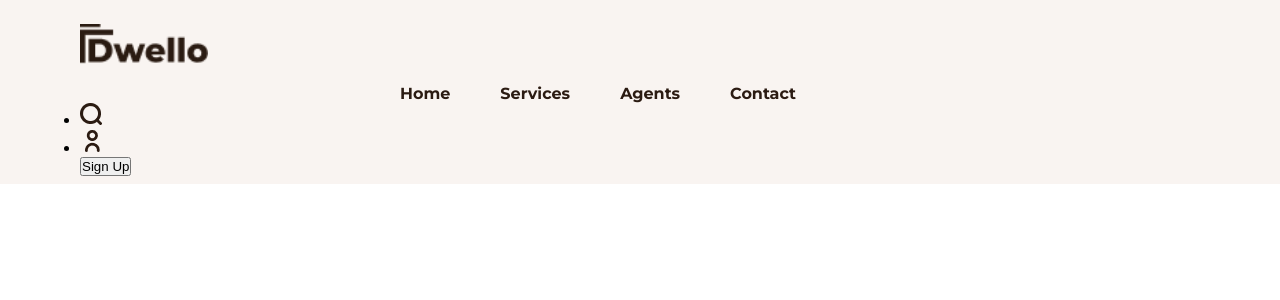
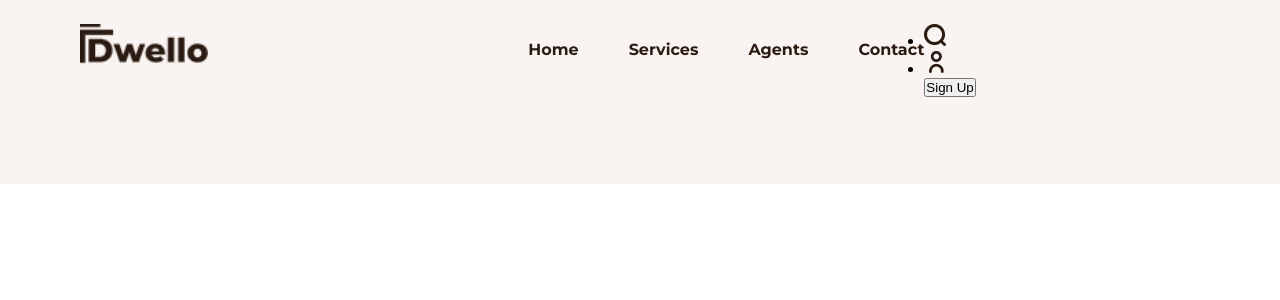
Before and after one commit to gabrieljcoutinho/Projeto-Dwello, a React (Create React App) app: page / in a window 1280 px wide. Shown: the top 300 px of the page. Built offline with nearby package versions, Linux system fonts and the light colour scheme.

Commit message:
div dentro do header separ img principal header e conteudo links

```diff
--- a/src/Css/header.css
+++ b/src/Css/header.css
@@ -30,3 +30,7 @@
     font-family: 'Montserrat';
     font-weight: 700;
 }
+
+.itensDoHeader {
+    display: flex;
+}
```
